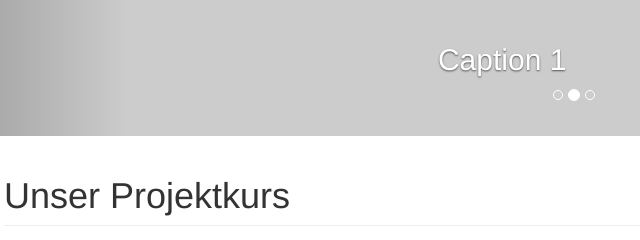
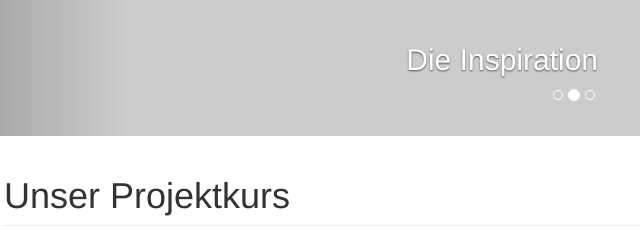
Before and after one commit to fabianhylla/MeineWebseite, a plain HTML site: page index.html in a window 1280 px wide. Shown: the part 289-529 px from the top of the page, 66-706 px from the left. Drawn offline with Linux system fonts and the light colour scheme; placeholder pictures from the web are drawn by us.

Commit message:
die inspiration

```diff
--- a/index.html
+++ b/index.html
@@ -75,7 +75,7 @@
             <div class="item active">
                 <div class="fill" style="background-image:url('http://placehold.it/1900x1080&text=Slide One');"></div>
                 <div class="carousel-caption">
-                    <h2>Caption 1</h2>
+                    <h2>Die Inspiration</h2>
                 </div>
             </div>
             <div class="item">
```
